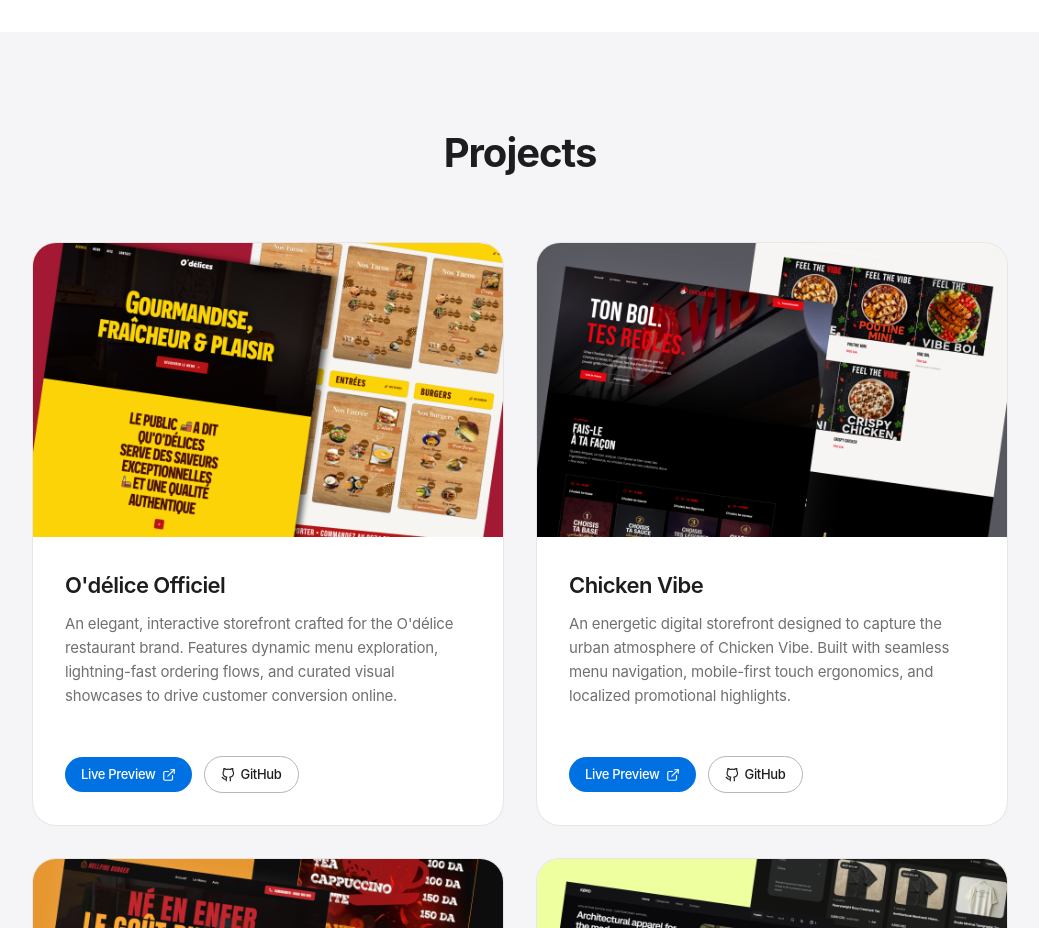
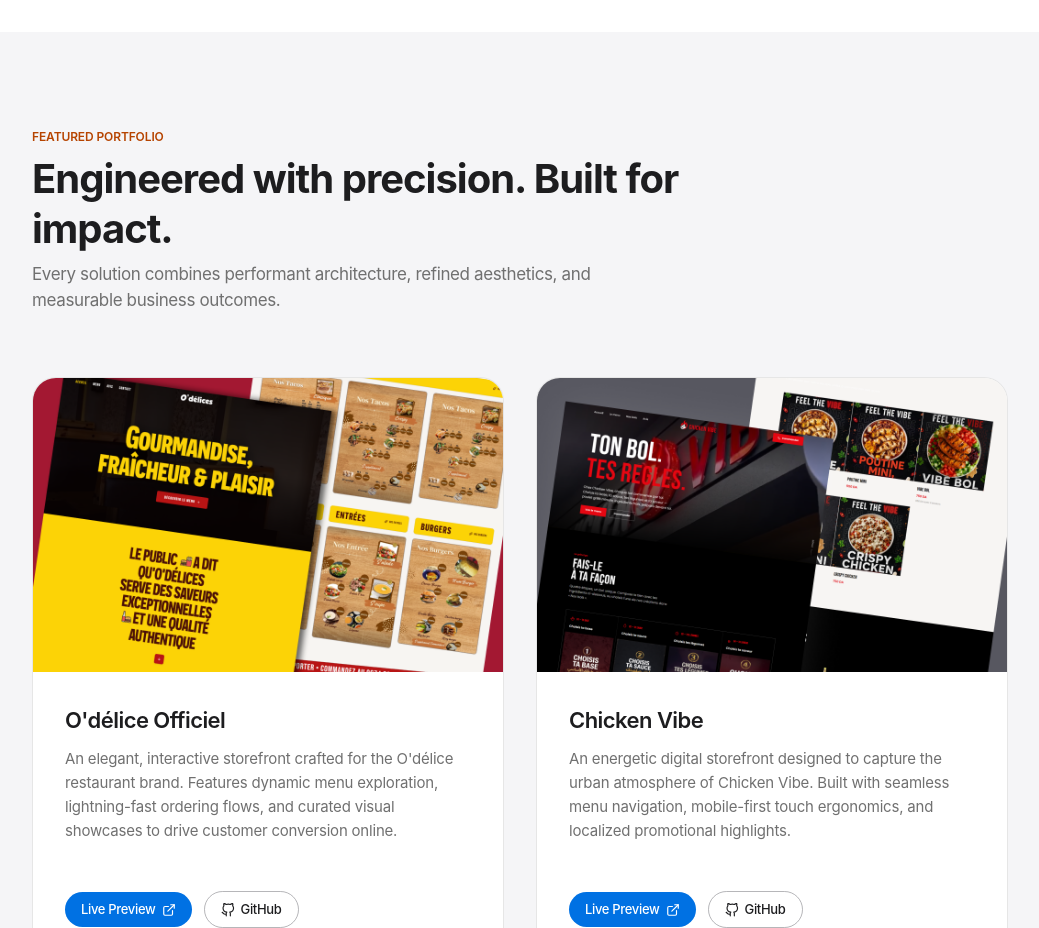
Before and after one commit to IsmailMan81F/personal-porfolio, a React (Vite) app: page / in a window 1280 px wide. Shown: the part 1040-1968 px from the top of the page, without its empty margins (120-1159 px from the left). Built offline with nearby package versions, Linux system fonts and the light colour scheme.

Commit message:
restore the headers for the projects section

```diff
--- a/src/components/ProjectsSection.tsx
+++ b/src/components/ProjectsSection.tsx
@@ -4,14 +4,25 @@
 
 export const ProjectsSection: React.FC = () => {
   return (
-    <section id="projects" className="py-24 bg-studio-mist dark:bg-studio-mist">
+    <section
+      id="projects"
+      className="py-24 bg-studio-mist dark:bg-studio-mist transition-colors duration-200"
+    >
       <div className="max-w-[1024px] mx-auto px-6">
-        <div className="text-center max-w-[640px] mx-auto mb-16">
+        {/* Section Header */}
+        <div className="max-w-[680px] mb-16">
+          <span className="text-[12px] font-semibold text-launch-orange tracking-[-0.12px] uppercase block mb-2">
+            Featured Portfolio
+          </span>
           <h2 className="text-[32px] md:text-[40px] font-bold text-ink leading-tight tracking-tight">
-            Projects
+            Engineered with precision. Built for impact.
           </h2>
+          <p className="text-[17px] text-slate mt-2 max-w-[560px] tracking-[-0.374px]">
+            Every solution combines performant architecture, refined aesthetics, and measurable business outcomes.
+          </p>
         </div>
 
+        {/* Project Cards Grid */}
         <div className="grid grid-cols-1 md:grid-cols-2 gap-8">
           {PROJECTS.map((project: Project) => (
             <article
```
